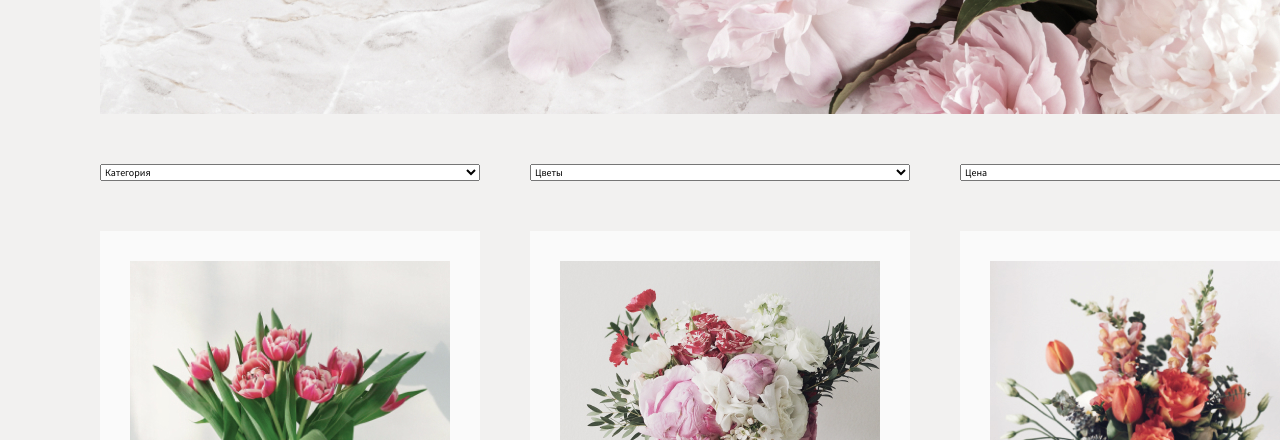
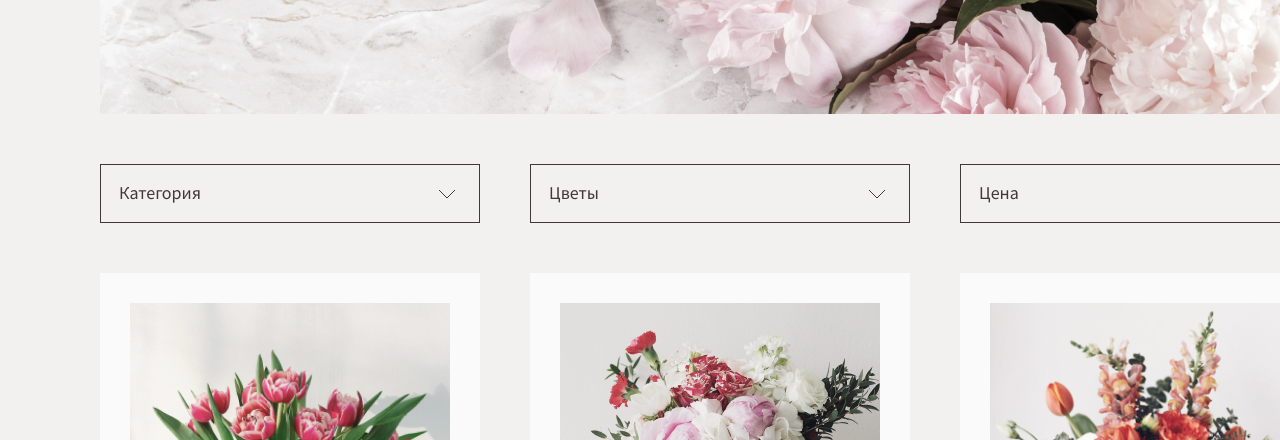
Before and after one commit to Shaktyka/html-grid-skill, a plain HTML site: page case-3/index.html in a window 1280 px wide. Shown: the part 360-800 px from the top of the page. Drawn offline with Linux system fonts and the light colour scheme.

Commit message:
Стилизует список фильтров + мелкие правки

```diff
--- a/case-3/css/style.css
+++ b/case-3/css/style.css
@@ -3,9 +3,9 @@
 :root {
     --bg: #F2F1F0;
     --text-color: #40393B;
-    --brown: #59313B; /* кнопки */
+    --brown: #59313B;
     --light: #FAFAFA;
-    --gray: #DED9D5; /* footer */
+    --gray: #DED9D5;
 }
 
 /* Базовые стили */
@@ -78,12 +78,12 @@ a {
 
 .button--colored {
     padding: 1.1rem 5.5rem 1.3rem;
-    background-color: #59313B;
+    background-color: var(--brown);
 
     font-family: 'Source Sans Pro';
     font-size: 1.6rem;
     line-height: 2rem;
-    color: #FAFAFA;
+    color: var(--light);
 }
 
 .button--bordered {
@@ -92,10 +92,10 @@ a {
     font-family: 'Source Sans Pro';
     font-size: 1.6rem;
     line-height: 2rem;
-    color: #40393B;
+    color: var(--text-color);
 
     background-color: transparent;
-    border: 0.1rem solid #40393B;
+    border: 0.1rem solid var(--text-color);
 }
 
 /* Сетки */
@@ -156,7 +156,7 @@ a {
 .nav-list__link {
     font-size: 1.8rem;
     line-height: 2.3rem;
-    color: #40393B;
+    color: var(--text-color);
 }
 
 .header__group {
@@ -173,7 +173,7 @@ a {
     font-family: 'Source Sans Pro';
     font-size: 1.8rem;
     line-height: 2.3rem;
-    color: #40393B;
+    color: var(--text-color);
 }
 
 .user-nav {
@@ -205,7 +205,7 @@ a {
     font-weight: 300;
     font-size: 6.2rem;
     line-height: 7.8rem;
-    color: #59313B;
+    color: var(--brown);
 }
 
 /* Фильтры */
@@ -219,6 +219,53 @@ a {
     display: grid;
     grid-template-columns: repeat(3, 38rem);
     column-gap: 5rem;
+}
+
+.form__group {
+    position: relative;
+}
+
+.form__input {
+    width: 38rem;
+    height: 5.9rem;
+    background-color: transparent;
+    padding-top: 1.6rem;
+    padding-right: 1.8rem;
+    padding-bottom: 1.8rem;
+    padding-left: 1.8rem;
+
+    border: 0.1rem solid var(--text-color);
+
+    font-family: 'Source Sans Pro';
+    font-size: 1.8rem;
+    line-height: 2.3rem;
+    color: var(--text-color);
+}
+
+.form__input--select {
+    padding-right: 5rem;
+
+    /* for Firefox */
+	-moz-appearance: none;
+	/* for Chrome */
+	-webkit-appearance: none;
+}
+
+.form__input--select::-ms-expand {
+	/* IE */
+	display: none;
+}
+
+.form__group::after {
+    position: absolute;
+    content: "";
+    top: 2.5rem;
+    right: 2.5rem;
+    background-image: url("../img/icons/down.svg");
+    background-repeat: no-repeat;
+    background-position: 0 0;
+    width: 1.7rem;
+    height: 1rem;
 }
 
 /* Список карточек */
@@ -238,7 +285,7 @@ a {
     align-items: center;
 
     padding: 3rem;
-    background-color: #FAFAFA;
+    background-color: var(--light);
 }
 
 .product__title {
@@ -249,7 +296,7 @@ a {
     font-weight: 300;
     font-size: 2.2rem;
     line-height: 2.8rem;
-    color: #40393B;
+    color: var(--text-color);
 }
 
 .product__img-wrap {
@@ -273,7 +320,7 @@ a {
     font-weight: 400;
     font-size: 1.8rem;
     line-height: 2.3rem;
-    color: #40393B;
+    color: var(--text-color);
 }
 
 .more {
--- a/case-3/index.html
+++ b/case-3/index.html
@@ -59,24 +59,30 @@
                 <!-- Фильтр -->
                 <div class="filter products__filter">
                     <form class="form filter__form" action="#">
-                        <select class="form__input" name="category" id="filter-category">
+                        <div class="form__group">
+                            <select class="form__input form__input--select" name="category" id="filter-category">
                                 <option disabled selected>Категория</option>
                                 <option value="1">Категория 1</option>
                                 <option value="2">Категория 2</option>
                                 <option value="3">Категория 3</option>
                             </select>
-                        <select class="form__input" name="flowers" id="filter-flowers">
+                        </div>
+                        <div class="form__group">
+                            <select class="form__input form__input--select" name="flowers" id="filter-flowers">
                                 <option disabled selected>Цветы</option>
                                 <option value="1">Цветок 1</option>
                                 <option value="2">Цветок 2</option>
                                 <option value="3">Цветок 3</option>
                             </select>
-                        <select class="form__input" name="price" id="filter-price">
+                        </div>
+                        <div class="form__group">
+                            <select class="form__input form__input--select" name="price" id="filter-price">
                                 <option disabled selected>Цена</option>
                                 <option value="1">1000</option>
                                 <option value="2">2000</option>
                                 <option value="3">3000</option>
                             </select>
+                        </div>
                     </form>
                 </div>
                 <!-- Список карточек -->
```
Lines whose indentation alone changed are shown as unchanged.
